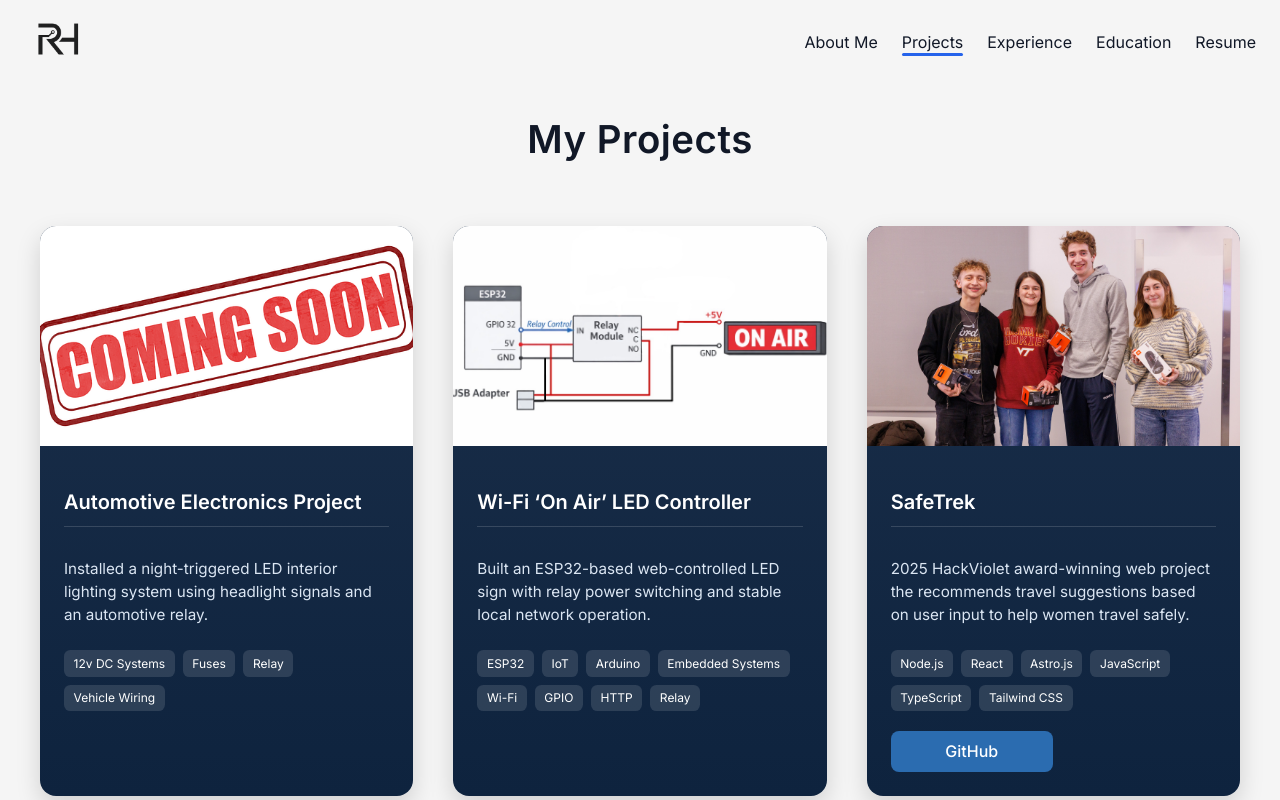
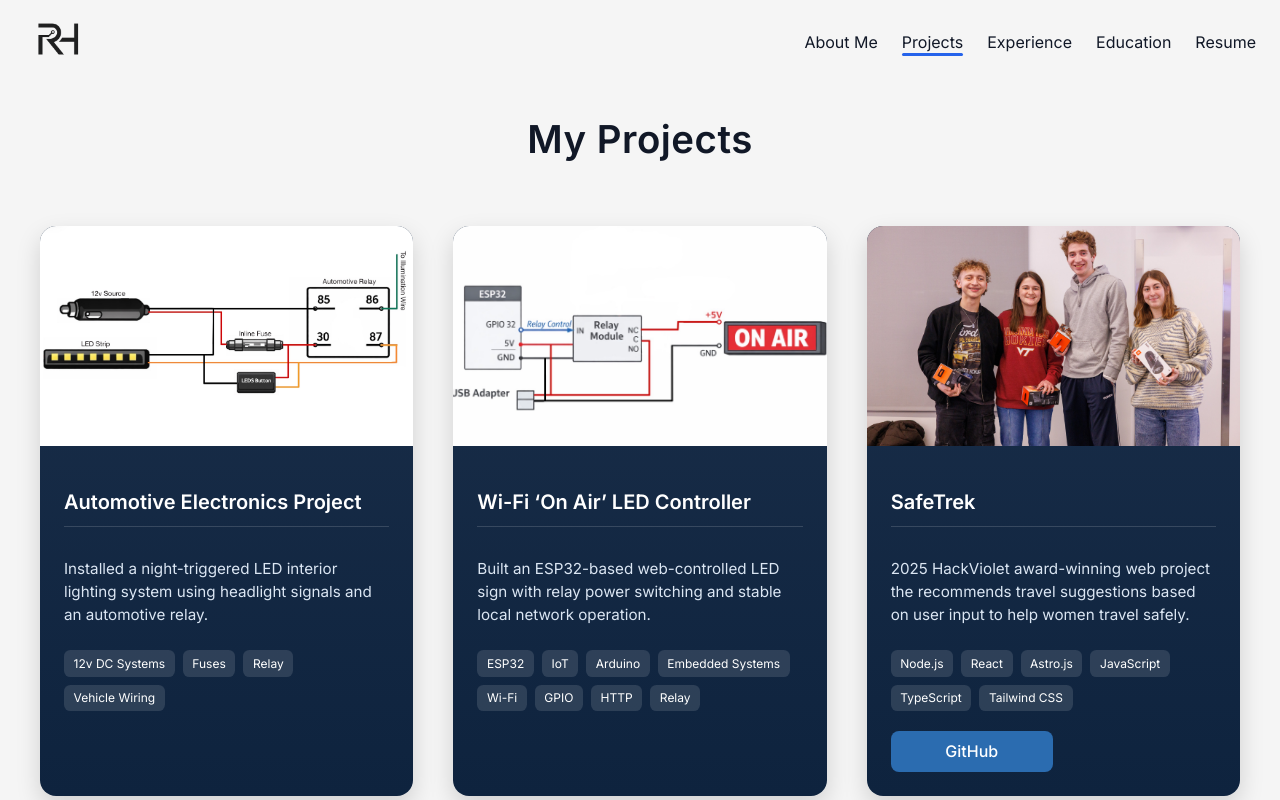
Before and after one commit to rylieh31/Personal-Website, a React (Create React App) app: page /projects in a window 1280 px wide. Shown: the top 800 px of the page. Built offline with nearby package versions, Linux system fonts and the light colour scheme.

Commit message:
added car schematic and changed description

```diff
--- a/src/pages/projects/projects.js
+++ b/src/pages/projects/projects.js
@@ -7,6 +7,7 @@
 import OnAir from "../../images/On Air Schematic.jpg"
 import Walter from "../../images/WalTer.JPG"
 import MyWebsite from "../../images/My Website.png"
+import LED from "../../images/LED Car Schematic.jpeg"
 
 const Projects = () => {
   return (
@@ -16,7 +17,7 @@
       <div className="projects">
       {/* project 1 : Car project */}
       <div className="project-card">
-        <img src={Placeholder} alt="Automotive Electronics" className="photo" />
+        <img src={LED} alt="Automotive Electronics" className="photo" />
 
         <div className="project-content">
           <h3 className="title">Automotive Electronics Project</h3>
```
Also changed, not shown: src/images/LED Car Schematic.jpeg (added).
